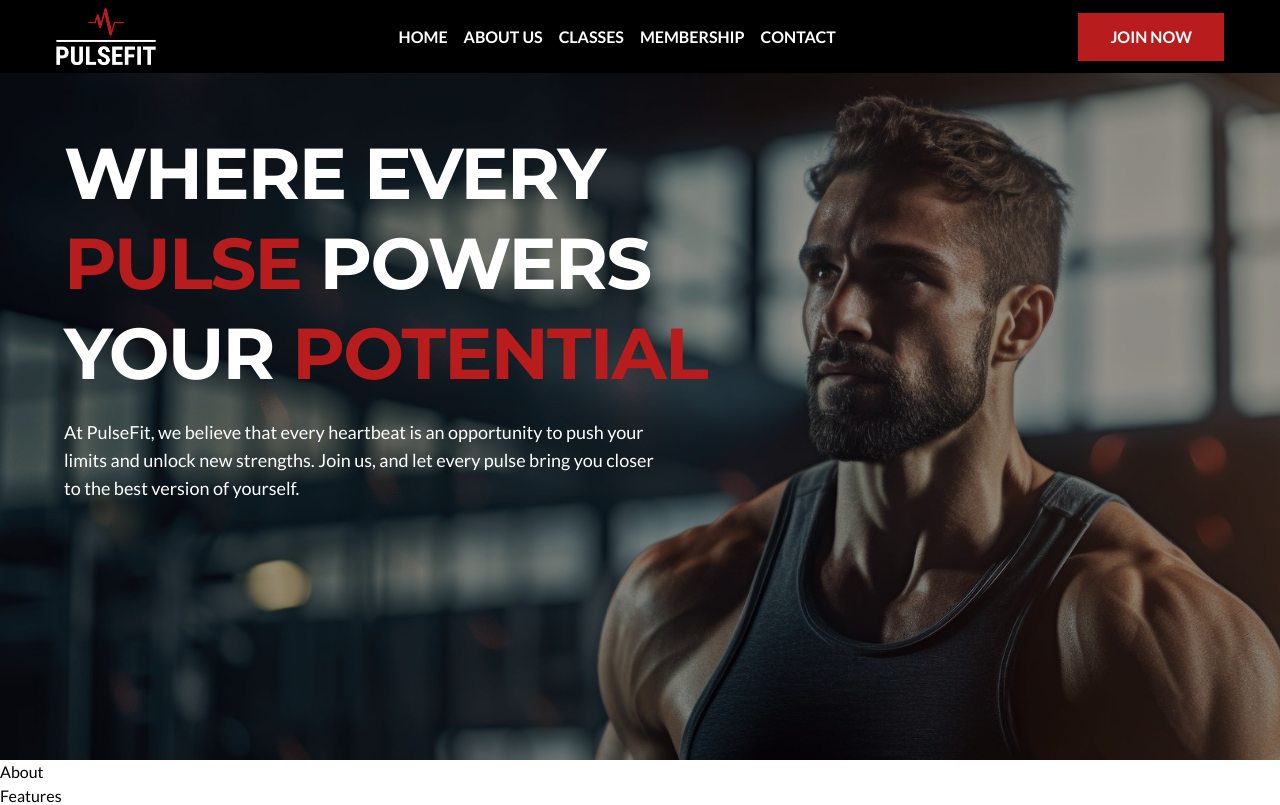
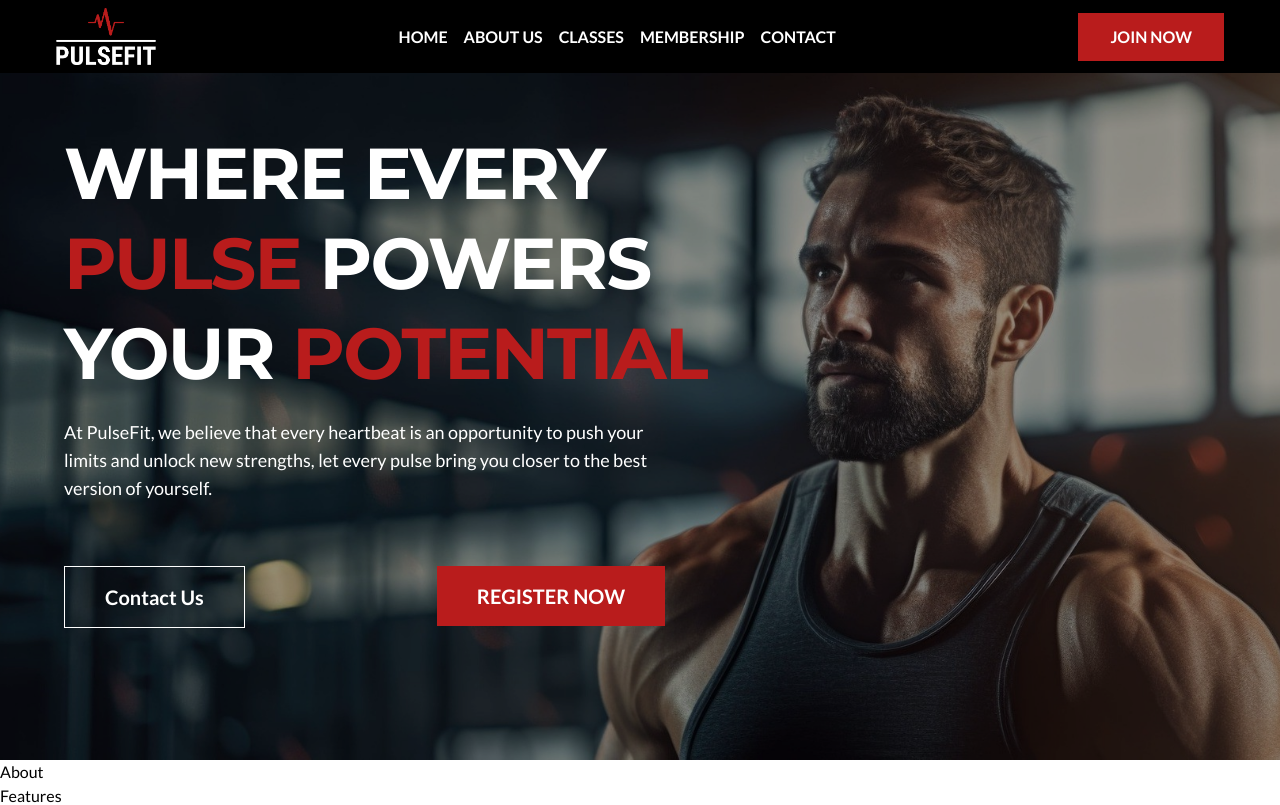
Before and after one commit to Quincy-Fer/pulse-fit, a Next.js app: page / in a window 1280 px wide. Shown: the top 805 px of the page. Built offline with nearby package versions, Linux system fonts and the light colour scheme.

Commit message:
Add prop to button, add 2 buttons to header, adjust paragraph text

```diff
--- a/components/ButtonJoin.tsx
+++ b/components/ButtonJoin.tsx
@@ -3,13 +3,14 @@ import Link from "next/link";
 const ButtonJoin = ({
   containerStyles,
   text,
+  href,
 }: {
   containerStyles: string;
   text: string;
+  href: string;
 }) => {
   return (
-    <Link href='membership'>
-
+    <Link href={href}>
       <button type="button" className={`${containerStyles}`}>
         {text}
       </button>
--- a/components/Header.tsx
+++ b/components/Header.tsx
@@ -35,6 +35,7 @@ const Header = () => {
       </nav>
       <div className="">
         <ButtonJoin
+          href="/membership"
           text="Join Now"
           containerStyles="px-8 py-3 text-white bg-accent uppercase font-bold hover:bg-black hover:text-accent transition-all duration-300"
         />
--- a/components/Hero.tsx
+++ b/components/Hero.tsx
@@ -9,11 +9,27 @@ const Hero = () => {
     >
       <div className="w-full h-full bg-black/40 absolute top-0 z-10">
         <div className="absolute top-16 p-16">
-          <h1 className="text-white text-7xl tracking-tight leading-tight max-w-[800px] text-balance">
+          <h1 className="text-white text-7xl tracking-tight leading-tight max-w-[800px] text-balance font-bold">
             Where every <span className="text-accent">Pulse</span> powers your
             <span className="text-red-700"> Potential</span>
           </h1>
-          <p className="text-white text-lg max-w-[600px] mt-5">{HERO.paragraph}</p>
+          <p className="text-white text-lg max-w-[600px] mt-5 ">
+            {HERO.paragraph}
+          </p>
+          <div className="flex gap-48 mt-16">
+            <ButtonJoin
+              text="Contact Us"
+              href="/contact"
+              containerStyles="text-white border border-white px-10 py-4
+             font-bold text-xl transition-all hover:bg-white hover:text-black hover:duration-300 hover:underline"
+            />
+            <ButtonJoin
+              text="Register Now"
+              containerStyles="text-white bg-accent px-10 py-4 font-bold text-xl transition-all
+               hover:bg-black hover:text-white duration-300 uppercase "
+              href="/membership"
+            />
+          </div>
         </div>
       </div>
     </section>
--- a/constants/index.js
+++ b/constants/index.js
@@ -29,5 +29,5 @@ export const NAVLINKS = [
 export const HERO = {
   header: "Where Every Pulse Powers Your Potential",
   paragraph:
-    "At PulseFit, we believe that every heartbeat is an opportunity to push your limits and unlock new strengths.  Join us, and let every pulse bring you closer to the best version of yourself.",
+    "At PulseFit, we believe that every heartbeat is an opportunity to push your limits and unlock new strengths, let every pulse bring you closer to the best version of yourself.",
 };
```
